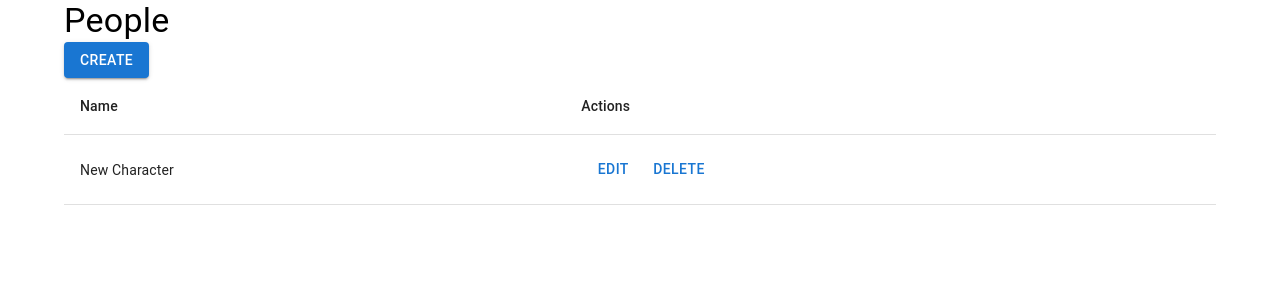
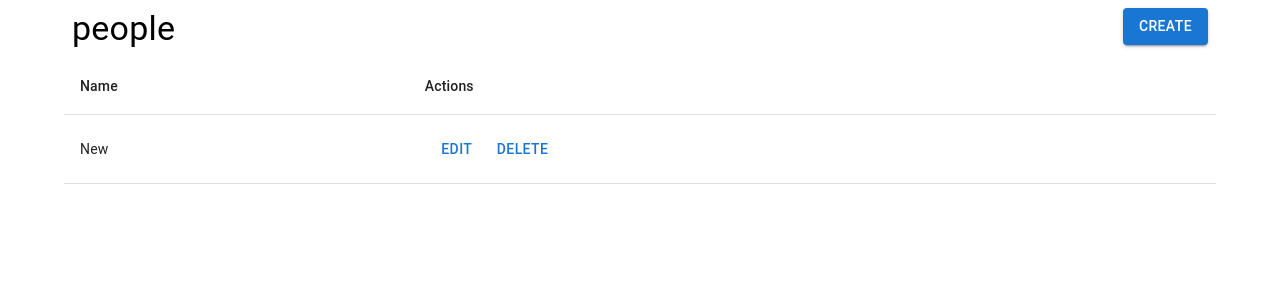
Before and after one commit to dmiles77/SWAPI, a React (Create React App) app: page /category/people in a window 1280 px wide. Both pictures are taken after a click on the button "CREATE". Shown: the top 300 px of the page. Built offline with nearby package versions, Linux system fonts and the light colour scheme; no server answers.

Commit message:
category page

```diff
--- a/src/App.tsx
+++ b/src/App.tsx
@@ -10,7 +10,7 @@ const App: React.FC = () => {
       <SearchProvider>
         <Routes>
           <Route path="/" element={<SearchPage />} />
-          <Route path="/category/people" element={<CategoryPage />} />
+          <Route path="/category/people" element={<CategoryPage category='people' />} />
           <Route path="/category/:category" element={<div>Category Page</div>} />
         </Routes>
       </SearchProvider>
--- a/src/components/CategoryPage.tsx
+++ b/src/components/CategoryPage.tsx
@@ -1,39 +1,49 @@
 import React, { useState, useEffect } from 'react';
 import { useSearch } from '../context/SearchContext';
-import { Table, TableBody, TableCell, TableContainer, TableHead, TableRow, Button, Container, Typography } from '@mui/material';
+import { Table, TableBody, TableCell, TableContainer, TableHead, Grid, TableRow, Button, Container, Typography } from '@mui/material';
 
-const CategoryPage: React.FC = () => {
-  const { searchResults } = useSearch();
-  const [people, setPeople] = useState<any[]>([]);
+interface Props {
+    category: string;
+};
+
+const CategoryPage: React.FC<Props> = ({ category }) => {
+    const { fetchCategoryData, categoriesData } = useSearch();
+    const [categoryData, setCategoryData] = useState<any[]>([]);
 
     useEffect(() => {
-    if (searchResults['people']) {
-      setPeople(searchResults['people']);
-    }
-  }, [searchResults]);
+        fetchCategoryData(category);
+        setCategoryData(categoriesData[category] || []);
+    }, [categoriesData, category, fetchCategoryData]);
 
     const handleAdd = () => {
-    const newPerson = { name: 'New Character', url: '' };
-    setPeople([...people, newPerson]);
+        const newRow = { name: 'New', url: '' };
+        setCategoryData([...categoryData, newRow]);
     };
 
     const handleDelete = (index: number) => {
-    setPeople(people.filter((_, i) => i !== index));
+        setCategoryData(categoryData.filter((_, i) => i !== index));
     };
 
     const handleEdit = (index: number) => {
-    const updatedName = prompt('Enter new name:', people[index].name);
-    if (updatedName !== null) {
-      const updatedPeople = [...people];
-      updatedPeople[index].name = updatedName;
-      setPeople(updatedPeople);
+        const updated = prompt('Enter new name:', categoryData[index].name);
+        if (updated !== null) {
+            const updatedRow = [...categoryData];
+            updatedRow[index].name = updated;
+            setCategoryData(updatedRow);
         }
     };
 
     return (
         <Container>
-      <Typography variant="h4">People</Typography>
+            <Grid sx={{ padding: '8px' }} justifyContent='space-between' container>
+                <Grid item>
+                    <Typography variant="h4">{category}</Typography>
+                </Grid>
+                <Grid item>
                     <Button variant="contained" onClick={handleAdd}>Create</Button>
+                </Grid>
+            </Grid>
+            <Grid container sx={{ maxHeight: '500px', overflow: 'auto' }}>
                 <TableContainer>
                     <Table>
                         <TableHead>
@@ -43,9 +53,9 @@ const CategoryPage: React.FC = () => {
                             </TableRow>
                         </TableHead>
                         <TableBody>
-            {people.map((person, index) => (
+                            {categoryData.map((rowData, index) => (
                                 <TableRow key={index}>
-                <TableCell>{person.name}</TableCell>
+                                    <TableCell>{rowData.name}</TableCell>
                                     <TableCell>
                                         <Button onClick={() => handleEdit(index)}>Edit</Button>
                                         <Button onClick={() => handleDelete(index)}>Delete</Button>
@@ -55,6 +65,7 @@ const CategoryPage: React.FC = () => {
                         </TableBody>
                     </Table>
                 </TableContainer>
+            </Grid>
         </Container>
     );
 };
--- a/src/components/SearchPage.tsx
+++ b/src/components/SearchPage.tsx
@@ -10,7 +10,6 @@ const SearchPage: React.FC = () => {
     const { searchResults, fetchSearchResults, resetSearchResults } = useSearch();
     const navigate = useNavigate();
 
-    // Define debounced search function
     const debouncedFetchSearchResults = useCallback(
         debounce(async (query: string) => {
             setLoading(true);
--- a/src/context/SearchContext.tsx
+++ b/src/context/SearchContext.tsx
@@ -11,6 +11,8 @@ interface SearchContextType {
     searchResults: Record<string, ISearchResult[]>;
     fetchSearchResults: (query: string) => Promise<void>;
     resetSearchResults: () => void;
+    fetchCategoryData: (category: string) => void;
+    categoriesData: Record<string, ISearchResult[]>;
 }
 
 const BaseUrl = 'https://swapi.dev/api';
@@ -20,6 +22,7 @@ const SearchContext = createContext<SearchContextType | undefined>(undefined);
 
 export const SearchProvider: React.FC<{ children: React.ReactNode }> = ({ children }) => {
     const [searchResults, setSearchResults] = useState<Record<string, ISearchResult[]>>({});
+    const [categoriesData, setCategoriesData] = useState<Record<string, ISearchResult[]>>({});
 
     const fetchSearchResults = useCallback(async (query: string) => {
         const results: Record<string, ISearchResult[]> = {};
@@ -35,12 +38,19 @@ export const SearchProvider: React.FC<{ children: React.ReactNode }> = ({ childr
         setSearchResults(results);
     }, []);
 
+    const fetchCategoryData = async (category: string) => {
+        if (!categoriesData[category]) {
+            const response = await axios.get(`${BaseUrl}/${category}`);
+            setCategoriesData({ ...categoriesData, [category]: response.data.results });
+        }
+    };
+
     const resetSearchResults = () => {
         setSearchResults({});
     }
 
     return (
-    <SearchContext.Provider value={{ searchResults, fetchSearchResults, resetSearchResults }}>
+        <SearchContext.Provider value={{ searchResults, fetchSearchResults, resetSearchResults, fetchCategoryData, categoriesData }}>
             {children}
         </SearchContext.Provider>
     );
```
Lines whose indentation alone changed are shown as unchanged.
